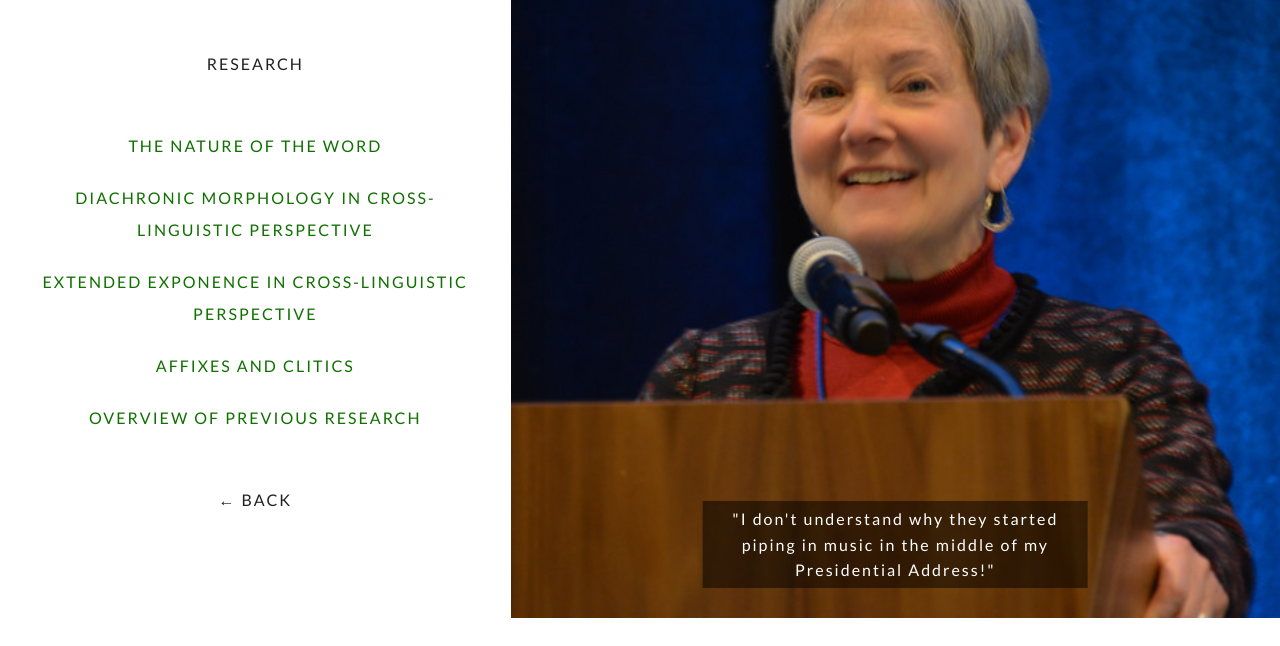
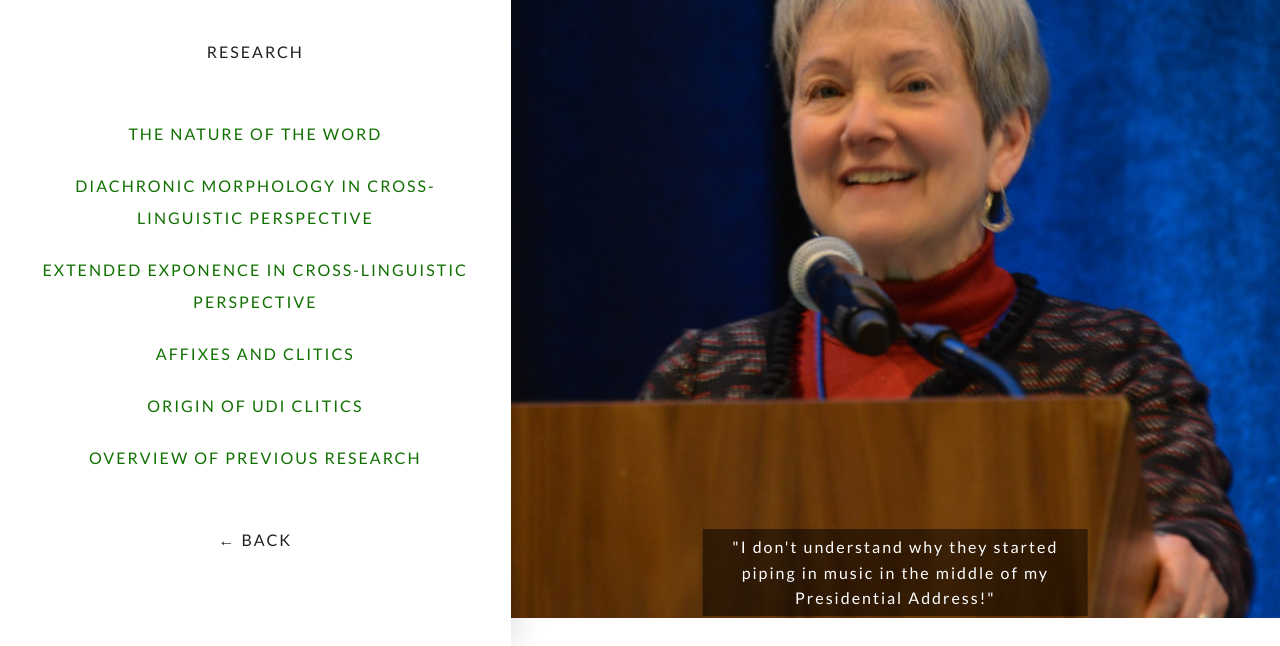
Before and after one commit to ashnehete/acharris-website, a plain HTML site: page research/index.html in a window 1280 px wide. Shown: the part 182-828 px from the top of the page. Before the commit the page ends 800 px from the top, so only its background shows below. Drawn offline with Linux system fonts and the light colour scheme.

Commit message:
Added Origin of Udi Clitics and documents

```diff
--- a/research/index.html
+++ b/research/index.html
@@ -27,6 +27,7 @@
             <span><a href="Extended%20Exponence%20in%20Cross.pdf" target="_blank">Extended Exponence in
                         Cross-Linguistic Perspective</a></span>
             <span><a href="Affixes%20and%20Clitics.pdf" target="_blank">Affixes and Clitics</a></span>
+            <span><a href="Origin%20of%20Udi%20Clitics.pdf" target="_blank">Origin of Udi Clitics</a></span>
             <span><a href="Overview%20of%20Previous%20Research.pdf" target="_blank">Overview of Previous
                         Research</a></span>
             <span class="back"><a href="../">&larr; Back</a></span>
```
Also changed, not shown: index.html (line endings or trailing spaces), 2 other files.
